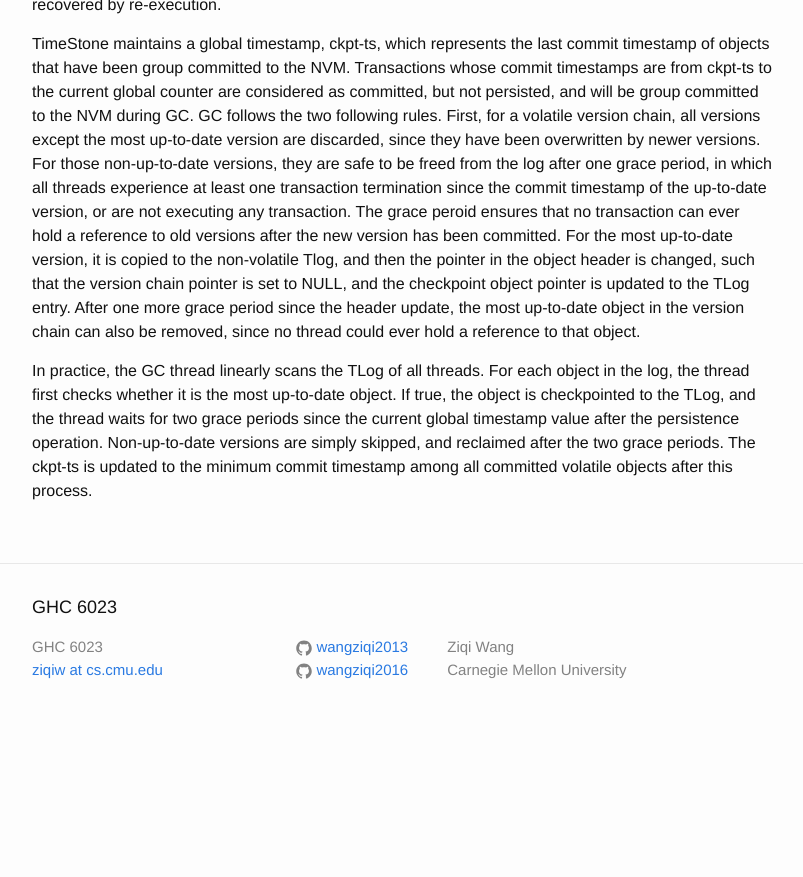
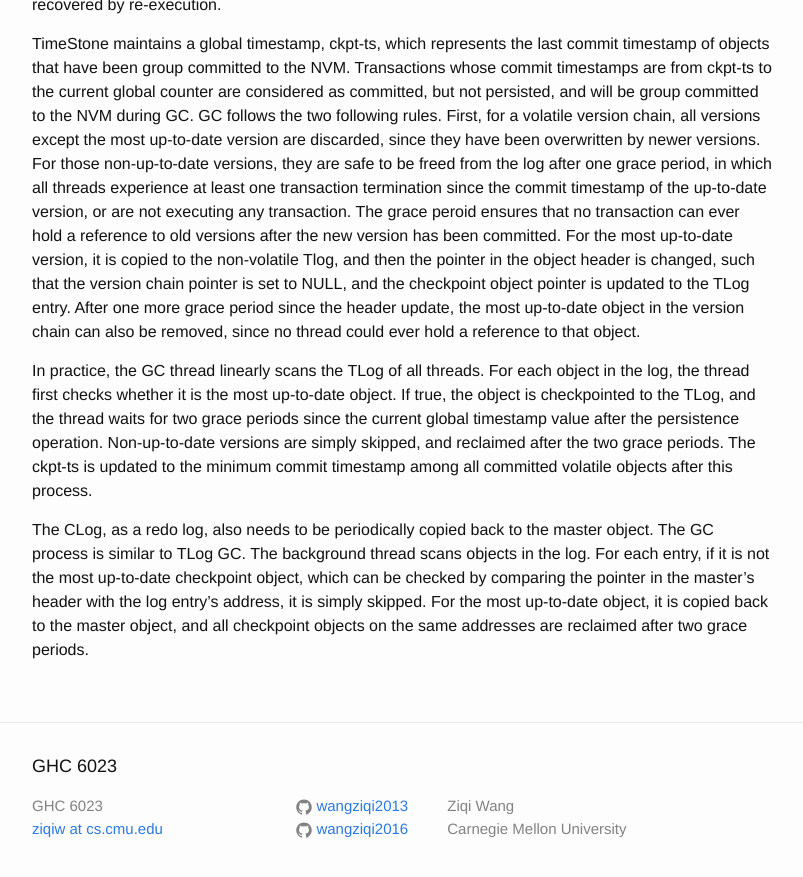
Before and after one commit to wangziqi2013/wangziqi2013.github.io, a Jekyll site: the page built from _posts/2020-08-24-timestone.markdown, in a window 1280 px wide and 900 px high, scrolled down 2815 px. Shown: the top 877 px of the window, without its empty margins (238-1041 px from the left). Built offline with Jekyll 4.4.1, drawn with Linux system fonts in a browser that asks for light colours; before the commit the page ends 3556 px from its top, so only the background shows below that.

Commit message:
Adding CLog

```diff
--- a/_posts/2020-08-24-timestone.markdown
+++ b/_posts/2020-08-24-timestone.markdown
@@ -128,3 +128,9 @@ whether it is the most up-to-date object. If true, the object is checkpointed to
 grace periods since the current global timestamp value after the persistence operation. Non-up-to-date versions are
 simply skipped, and reclaimed after the two grace periods. The ckpt-ts is updated to the minimum commit timestamp
 among all committed volatile objects after this process.
+
+The CLog, as a redo log, also needs to be periodically copied back to the master object. The GC process is similar to
+TLog GC. The background thread scans objects in the log. For each entry, if it is not the most up-to-date checkpoint
+object, which can be checked by comparing the pointer in the master's header with the log entry's address, it is
+simply skipped. For the most up-to-date object, it is copied back to the master object, and all checkpoint objects
+on the same addresses are reclaimed after two grace periods.
```
